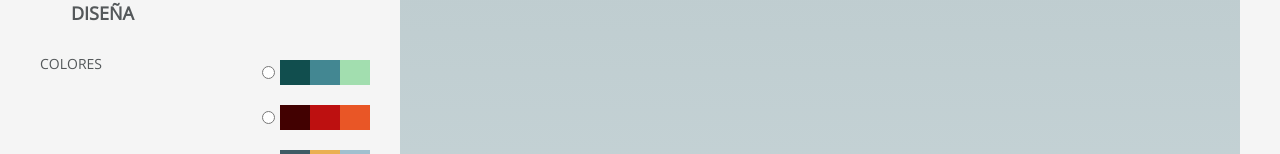
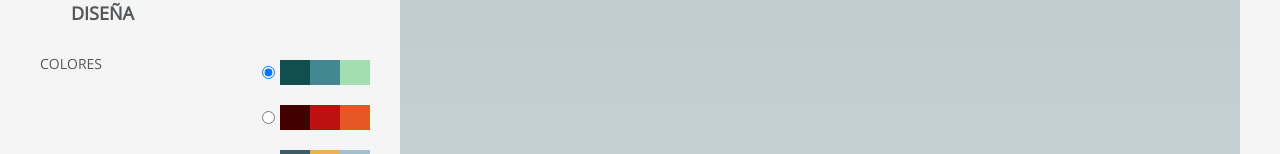
Before and after one commit to Adalab/project-g-m3-splice-girls, a React (Create React App) app: page / in a window 1280 px wide. Shown: the part 150-304 px from the top of the page. Built offline with nearby package versions, Linux system fonts and the light colour scheme.

Commit message:
added checkedpalette

```diff
--- a/src/App.js
+++ b/src/App.js
@@ -23,13 +23,13 @@ class App extends React.Component {
 
     handleChangeState(event) {
         const atributo = event.currentTarget.name;
-        console.log(atributo);
+
         const value = event.currentTarget.value;
-        console.log(value);
+
         this.setState({
             [atributo]: value
         }, () => {
-            console.log(this.state);
+
         });
     }
 
--- a/src/components/FormMain.js
+++ b/src/components/FormMain.js
@@ -10,7 +10,7 @@ class FormMain extends React.Component {
             <main className="main__box">
                 <div className="wrapper__box">
 
-                    <FormOption handleChangeState={this.props.handleChangeState} />
+                    <FormOption handleChangeState={this.props.handleChangeState}  cardPalette={this.props.cardPalette}  />
                     <FormPreview
                         cardPalette={this.props.cardPalette}
                         cardName={this.props.cardName}
@@ -19,6 +19,7 @@ class FormMain extends React.Component {
                         cardTelephone={this.props.cardTelephone}
                         cardLinkedin={this.props.cardLinkedin}
                         cardGithub={this.props.cardGithub}
+
                     />
 
                 </div>
--- a/src/components/FormOptDesign.js
+++ b/src/components/FormOptDesign.js
@@ -3,7 +3,7 @@ import React from 'react';
 
 class FormOptDesing extends React.Component {
     render() {
-
+ console.log(this.props.cardPalette)
         return (
             <fieldset className="design--card">
                 <legend className="hidden">diseña</legend>
@@ -15,7 +15,7 @@ class FormOptDesing extends React.Component {
                             <ul className="design__colors-list">
                                 <li className="palette">
                                     <label htmlFor="p1" className="palette__option">
-                                        <input className="radio__palette radio__palette1" type="radio" name="palette" value="palette1" id="p1" onClick={this.props.handleChangeState}  />
+                                        <input className="radio__palette radio__palette1" type="radio" name="palette" value="palette1" id="p1"  checked={this.props.cardPalette === "palette1"} onChange={this.props.handleChangeState} />
                                         <ul className="palette--colors">
                                             <li className="color__box p1--color1" style={{  backgroundColor: '#114e4e' }}>cyprus</li>
                                             <li className="color__box p1--color2" style={{ backgroundColor: '#438792'}}>hippie blue</li>
@@ -25,7 +25,7 @@ class FormOptDesing extends React.Component {
                                 </li>
                                 <li className="palette">
                                     <label htmlFor="p2" className="palette__option">
-                                        <input className="radio__palette radio__palette2" type="radio" name="palette" value="palette2" id="p2" onClick={this.props.handleChangeState} />
+                                        <input className="radio__palette radio__palette2" type="radio" name="palette" value="palette2" id="p2" onChange={this.props.handleChangeState} checked={this.props.cardPalette === "palette2"} />
                                         <ul className="palette--colors">
                                             <li className="color__box p2--color1" style={{ backgroundColor: '#420101' }}>seal brown</li>
                                             <li className="color__box" style={{ backgroundColor: '#bd1010' }}>free speech red</li>
@@ -35,7 +35,7 @@ class FormOptDesing extends React.Component {
                                 </li>
                                 <li className="palette">
                                     <label htmlFor="p3" className="palette__option">
-                                        <input className="radio__palette radio__palette3" type="radio" name="palette" value="palette3" id="p3" onClick={this.props.handleChangeState} />
+                                        <input className="radio__palette radio__palette3" type="radio" name="palette" value="palette3" id="p3" onChange={this.props.handleChangeState} checked={this.props.cardPalette === "palette3"} />
                                         <ul className="palette--colors">
                                             <li className="color__box p3--color1" style={{ backgroundColor: '#3e5b65'}}>san juan</li>
                                             <li className="color__box p3--color2" style={{ backgroundColor: '#eab052'  }}>casablanca</li>
@@ -45,7 +45,7 @@ class FormOptDesing extends React.Component {
                                 </li>
                                 <li className="palette">
                                     <label htmlFor="p4" className="palette__option">
-                                        <input className="radio__palette radio__palette4" type="radio" name="palette" value="palette4" id="p4" onClick={this.props.handleChangeState} />
+                                        <input className="radio__palette radio__palette4" type="radio" name="palette" value="palette4" id="p4" onChange={this.props.handleChangeState} checked={this.props.cardPalette === "palette4"} />
                                         <ul className="palette--colors">
                                             <li className="color__box p4--color1" style={{ backgroundColor: '#600060' }}>purple</li>
                                             <li className="color__box" style={{ backgroundColor: '#aa00aa' }}>medium orchid</li>
@@ -55,7 +55,7 @@ class FormOptDesing extends React.Component {
                                 </li>
                                 <li className="palette">
                                     <label htmlFor="p5" className="palette__option">
-                                        <input className="radio__palette radio__palette5" type="radio" name="palette" value="palette5" id="p5" onClick={this.props.handleChangeState}/>
+                                        <input className="radio__palette radio__palette5" type="radio" name="palette" value="palette5" id="p5" onChange={this.props.handleChangeState} checked={this.props.cardPalette === "palette5"}/>
                                         <ul className="palette--colors">
                                             <li className="color__box p5--color1" style={{ backgroundColor: '#005500' }}>super dark green</li>
                                             <li className="color__box" style={{ backgroundColor: '#008000' }}>green</li>
--- a/src/components/FormOption.js
+++ b/src/components/FormOption.js
@@ -10,7 +10,7 @@ class FormOption extends React.Component {
         return (
             <div className="options__box">
                 <form className="create__card" action="https://us-central1-awesome-cards-cf6f0.cloudfunctions.net/card/" method="POST">
-                    <FormOptDesign title={titulo} handleChangeState={this.props.handleChangeState}/>
+                    <FormOptDesign title={titulo} handleChangeState={this.props.handleChangeState} cardPalette={this.props.cardPalette}/>
                     <FormOptFill handleChangeState={this.props.handleChangeState}/>
                     <FormOptShare />
                 </form>
```
